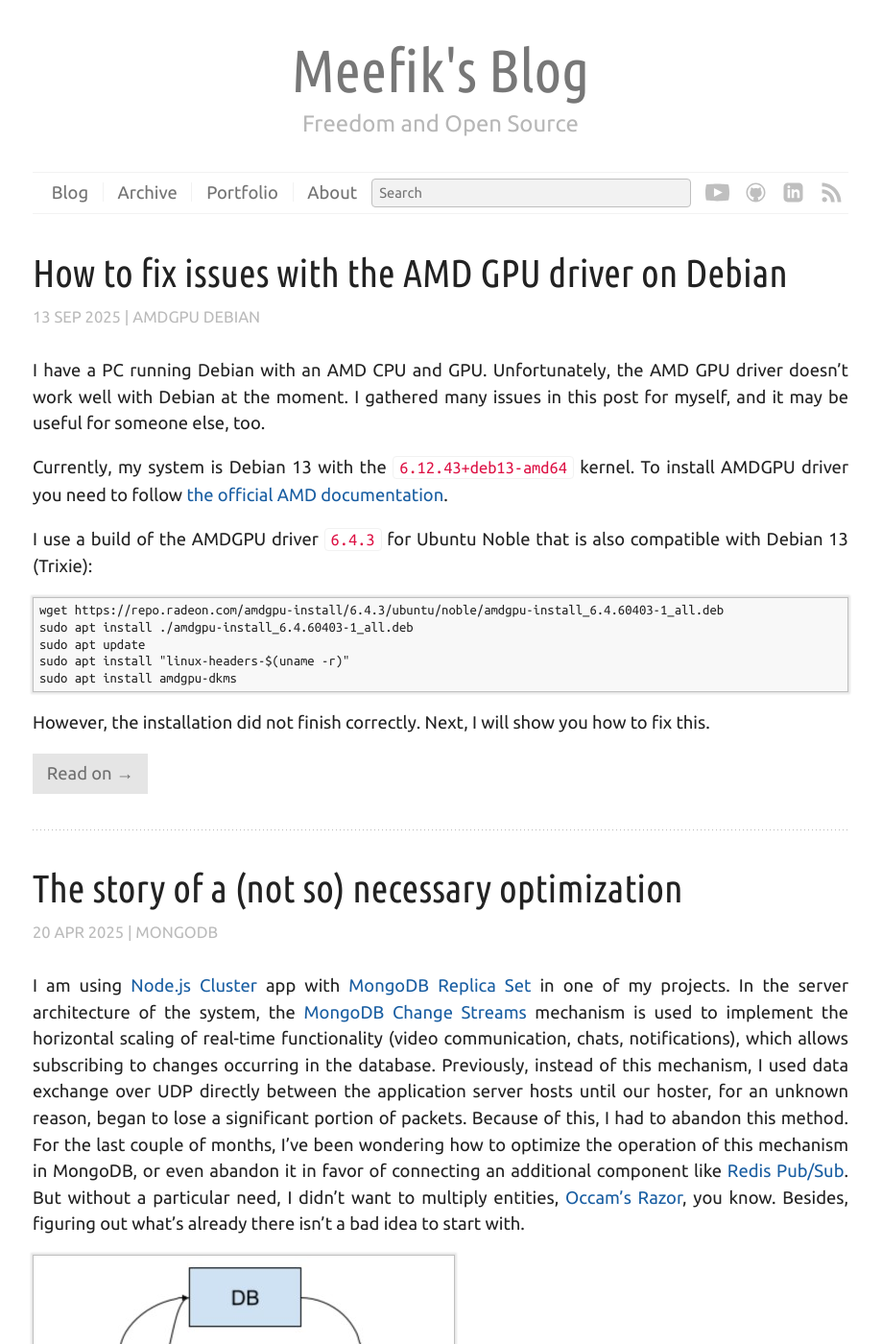
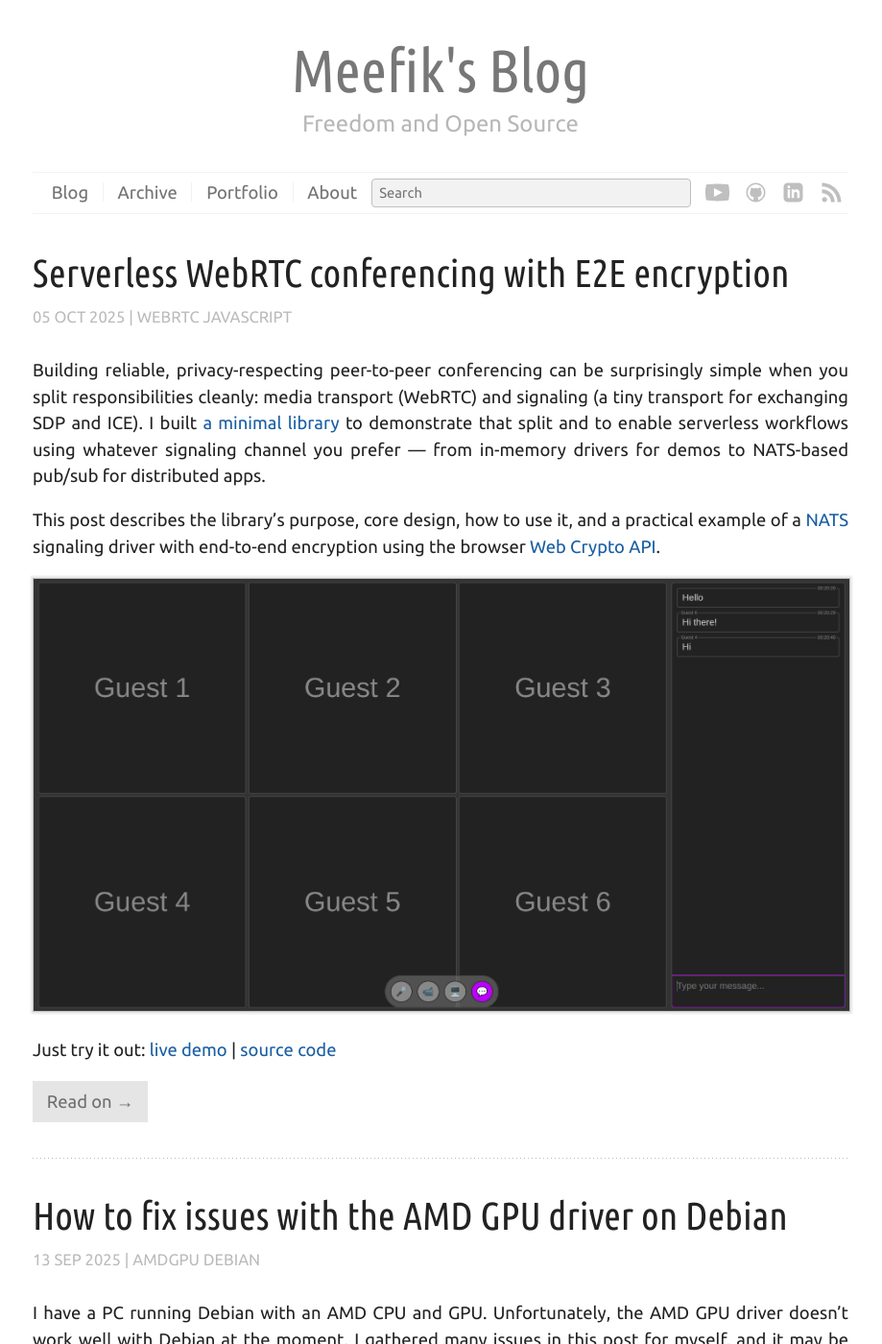
Before and after one commit to meefik/meefik.github.io, a Jekyll site: the page built from index.html, in a window 1280 px wide and 1400 px high. Shown: the whole window at 96% size, without its empty margins (181-1100 px from the left). Built offline with Jekyll 4.4.1, drawn with Linux system fonts in a browser that asks for light colours; the list of posts is cut into pages by our own code; comment, search, counter and statistics services are not loaded; some of the changed lines change nothing that is shown; some of the changed text lies outside the part shown.

Commit message:
Add a new post about p2p library

````diff
--- a/_data/projects.yml
+++ b/_data/projects.yml
@@ -1,3 +1,10 @@
+- title: "P2P WebRTC conferencing library"
+  year: 2025
+  stack: ["JavaScript", "WebRTC"]
+  homepage: "https://github.com/meefik/p2p"
+  description: "A lightweight library for creating peer-to-peer WebRTC conferencing with custom signaling drivers."
+  poster: "/assets/images/p2p-demo.png"
+
 - title: "MongoDB human-readable queries"
   year: 2024
   stack: ["Node.js"]
--- /dev/null
+++ b/_posts/2025-10-05-webrtc-p2p-conferencing.md
@@ -0,0 +1,306 @@
+---
+layout: post
+title: Serverless WebRTC conferencing with E2E encryption
+date: 2025-10-05 18:00:00 +0000
+categories: [webrtc, javascript]
+comments: true
+---
+
+Building reliable, privacy-respecting peer-to-peer conferencing can be surprisingly simple when you split responsibilities cleanly: media transport (WebRTC) and signaling (a tiny transport for exchanging SDP and ICE). I built [a minimal library](https://github.com/meefik/p2p) to demonstrate that split and to enable serverless workflows using whatever signaling channel you prefer — from in-memory drivers for demos to NATS-based pub/sub for distributed apps.
+
+This post describes the library's purpose, core design, how to use it, and a practical example of a [NATS](https://nats.io) signaling driver with end-to-end encryption using the browser [Web Crypto API](https://developer.mozilla.org/docs/Web/API/Web_Crypto_API).
+
+![demo](/assets/images/p2p-demo.png "P2P demo")
+
+Just try it out: [live demo](https://meefik.dev/p2p/) \| [source code](https://github.com/meefik/p2p)
+
+<!--more-->
+
+## Why this library
+
+The library focuses on three goals:
+
+- Minimal surface area: two primitives (Sender and Receiver) that cover the common conferencing pattern: one broadcaster, many receivers.
+- Signaling-agnostic: you provide a small driver implementing on/off/emit and the library works with any transport.
+- Practical privacy: support optional E2E encryption at the signaling layer so session offers/answers and candidates are not exposed in plaintext on the bus.
+
+## Design overview
+
+At its core, p2p is small:
+
+- Sender: creates outgoing RTCPeerConnections, publishes a local MediaStream and optional per-peer RTCDataChannels, and emits offers to receivers.
+- Receiver: listens for offers, answers them, and surfaces remote streams and incoming data messages to the application.
+
+Signaling expectations are intentionally simple: drivers produce messages scoped to namespaces (arrays/keys). The library uses namespaces such as ["sender", room], ["receiver", room, id], etc. Messages include typed payloads (invoke, offer, answer, candidate, sync, dispose).
+
+## Quick start
+
+**1.** Install the library:
+
+```sh
+npm install p2p
+```
+
+**2.** Implement a signaling driver that supports on/off/emit.
+
+Here's a minimal conceptual example:
+
+```javascript
+class MyDriver {
+  on(namespace, handler) { /* ... */ }
+  off(namespace, handler) { /* ... */ }
+  emit(namespace, message) { /* ... */ }
+}
+```
+
+Instantiate your driver:
+
+```javascript
+const driver = new MyDriver();
+```
+
+**3.** Start a Receiver in the same room to discover and receive streams.
+
+Instantiate Receiver with the same driver:
+
+```javascript
+const receiver = new Receiver({ driver });
+receiver.addEventListener('stream', (e) => {
+  const { id, stream } = e.detail;
+  // handle incoming MediaStream
+});
+receiver.addEventListener('message', (e) => {
+  const { id, message } = e.detail;
+  // handle incoming data message
+});
+receiver.addEventListener('dispose', (e) => {
+  const { id } = e.detail;
+  // handle peer disconnection
+});
+```
+
+Start the receiver in the same room:
+
+```javascript
+receiver.start({ room: 'demo-room' });
+```
+
+**4.** Create and start a Sender to broadcast local media.
+
+Instantiate Sender with your driver and options:
+
+```javascript
+const sender = new Sender({ driver });
+```
+
+Start the sender with the stream and a room name:
+
+```javascript
+const stream = await navigator.mediaDevices.getUserMedia({
+  video: true,
+  audio: true
+});
+sender.start({ stream, room: 'demo-room' });
+```
+
+## NATS as a signaling transport with E2E encryption
+
+[NATS](https://nats.io) is a great lightweight pub/sub for distributed signaling. The demo repository includes a full driver implementation at [demo/driver/nats.js](https://github.com/meefik/p2p/blob/main/demo/driver/nats.js); below is the compact approach and key ideas used there.
+
+Here's a simple driver implementation using the [nats.ws](https://npmjs.com/package/nats.ws) module:
+
+```javascript
+import { connect, StringCodec } from 'nats.ws';
+
+const sc = StringCodec();
+
+export class NatsDriver {
+  constructor({ servers } = {}) {
+    this.servers = servers || ['wss://demo.nats.io:8443'];
+    this._handlers = new Map();
+  }
+
+  async open() {
+    this.nc = await connect({ servers: this.servers, noEcho: true });
+  }
+
+  async close() {
+    await this.nc.drain();
+  }
+
+  on(namespace, handler) {
+    const ns = [].concat(namespace).join('.');
+    const sub = this.nc.subscribe(ns, {
+      callback: async (err, msg) => {
+        if (err) {
+          console.error(err);
+          return;
+        }
+        const payload = JSON.parse(sc.decode(msg.data));
+        handler(payload);
+      },
+    });
+    if (!this._handlers.has(ns)) {
+      this._handlers.set(ns, new Map());
+    }
+    this._handlers.get(ns).set(handler, sub);
+  }
+
+  off(namespace, handler) {
+    const ns = [].concat(namespace).join('.');
+    const sub = this._handlers.get(ns)?.get(handler);
+    if (sub) {
+      sub.unsubscribe();
+      this._handlers.get(ns).delete(handler);
+    }
+    if (this._handlers.get(ns)?.size === 0) {
+      this._handlers.delete(ns);
+    }
+  }
+
+  async emit(namespace, message) {
+    const ns = [].concat(namespace).join('.');
+    if (this.nc) {
+      const data = sc.encode(JSON.stringify(message));
+      this.nc.publish(ns, data);
+    }
+  }
+}
+```
+
+If you want the signaling payloads to be encrypted end-to-end (so the NATS server only sees opaque blobs), you can apply symmetric encryption on top of the driver.
+
+High-level strategy:
+- Derive an AES-GCM key from a shared passphrase (or pre-shared secret) using SHA-256.
+- For every outbound message: encode JSON → encrypt with AES-GCM (random IV) → publish binary payload.
+- For inbound messages: decrypt using AES-GCM with the same key → parse JSON → deliver to handler.
+- Keep namespaces and message types unchanged; only payload bytes are encrypted.
+
+Here's a compact encryption helper (browser) using [Web Crypto API](https://developer.mozilla.org/docs/Web/API/Web_Crypto_API).
+
+Derive AES-GCM CryptoKey from passphrase via SHA-256:
+
+```javascript
+async function createEncryptionKey(secret) {
+  const secretHash = await crypto.subtle.digest(
+    'SHA-256',
+    new TextEncoder().encode(secret),
+  );
+  return await crypto.subtle.importKey(
+    'raw',
+    secretHash,
+    { name: 'AES-GCM' },
+    false,
+    ['encrypt', 'decrypt'],
+  );
+}
+```
+
+Prepend a 12-byte IV + ciphertext:
+
+```javascript
+async function encrypt(payload, cryptoKey) {
+  const iv = crypto.getRandomValues(new Uint8Array(12));
+  const ciphertext = new Uint8Array(
+    await crypto.subtle.encrypt({ name: 'AES-GCM', iv }, cryptoKey, payload),
+  );
+  const data = new Uint8Array(iv.byteLength + ciphertext.byteLength);
+  data.set(iv, 0);
+  data.set(ciphertext, iv.byteLength);
+  return data;
+}
+```
+
+Extract IV and decrypt:
+
+```javascript
+async function decrypt(data, cryptoKey) {
+  const iv = data.slice(0, 12);
+  const ct = data.slice(12);
+  const payload = await crypto.subtle.decrypt({ name: 'AES-GCM', iv }, cryptoKey, ct);
+  return payload;
+}
+```
+
+Example usage (conceptual snippet):
+
+```javascript
+// Create a key from a human passphrase
+const key = await createEncryptionKey('room-secret-passphrase');
+
+// Encrypt message (payload is Uint8Array)
+const payload = new TextEncoder().encode('Secret message');
+const data = await encrypt(payload, key);
+
+// returns Uint8Array with IV+ciphertext
+console.log('encrypted data', data);
+
+// Decrypt message
+const decryptedBytes = await decrypt(data, key);
+const message = new TextDecoder().decode(decryptedBytes);
+
+// returns original message
+console.log('decrypted message', message);
+```
+
+Integrate encryption into the NATS driver by wrapping emit/on methods to encrypt/decrypt payloads. Here is diff of the modified methods:
+
+```diff
+ export class NatsDriver {
+-  constructor({ servers } = {}) {
++  constructor({ servers, secret } = {}) {
+     this.servers = servers || ['wss://demo.nats.io:8443'];
++    this._secret = secret;
+     this._handlers = new Map();
+   }
+
+   async open() {
+     this.nc = await connect({ servers: this.servers, noEcho: true });
++    if (this._secret) {
++      this._cryptoKey = await createEncryptionKey(this._secret);
++    }
+   }
+
+   on(namespace, handler) {
+     const ns = [].concat(namespace).join('.');
+     const sub = this.nc.subscribe(ns, {
+       callback: async (err, msg) => {
+         if (err) {
+           console.error(err);
+           return;
+         }
+-        const payload = JSON.parse(sc.decode(msg.data));
++        let data = msg.data;
++        if (this._cryptoKey) {
++          data = await decrypt(data, this._cryptoKey);
++        }
++        const payload = JSON.parse(sc.decode(data));
+         handler(payload);
+       },
+     });
+
+   async emit(namespace, message) {
+     const ns = [].concat(namespace).join('.');
+     if (this.nc) {
+-      const data = sc.encode(JSON.stringify(message));
++      let data = sc.encode(JSON.stringify(message));
++      if (this._cryptoKey) {
++        data = await encrypt(data, this._cryptoKey);
++      }
+       this.nc.publish(ns, data);
+     }
+   }
+```
+
+Operational considerations:
+
+- If you run NATS in production, use authentication/authorization and TLS.
+- For real-world NAT traversal include TURN servers in iceServers.
+- For larger conferences, consider SFU architecture rather than pure p2p (p2p scales poorly with N participants).
+- The encrypted signaling only protects SDP and candidates; media still flows directly between peers (or via TURN) and should be protected by SRTP (it's part of WebRTC).
+
+## Conclusion
+
+This project shows how a small, well-factored library can enable flexible, serverless peer-to-peer conferencing while giving you control over signaling and privacy. The NATS driver with E2E encryption is a practical option for distributed systems where you want to keep signaling private without a heavy backend.
+
+See the [live demo](https://meefik.dev/p2p/) for runnable examples and the full NATS driver implementation: [demo/driver/nats.js](https://github.com/meefik/p2p/blob/main/demo/driver/nats.js).
````
Also changed, not shown: assets/images/p2p-demo.png (added).
